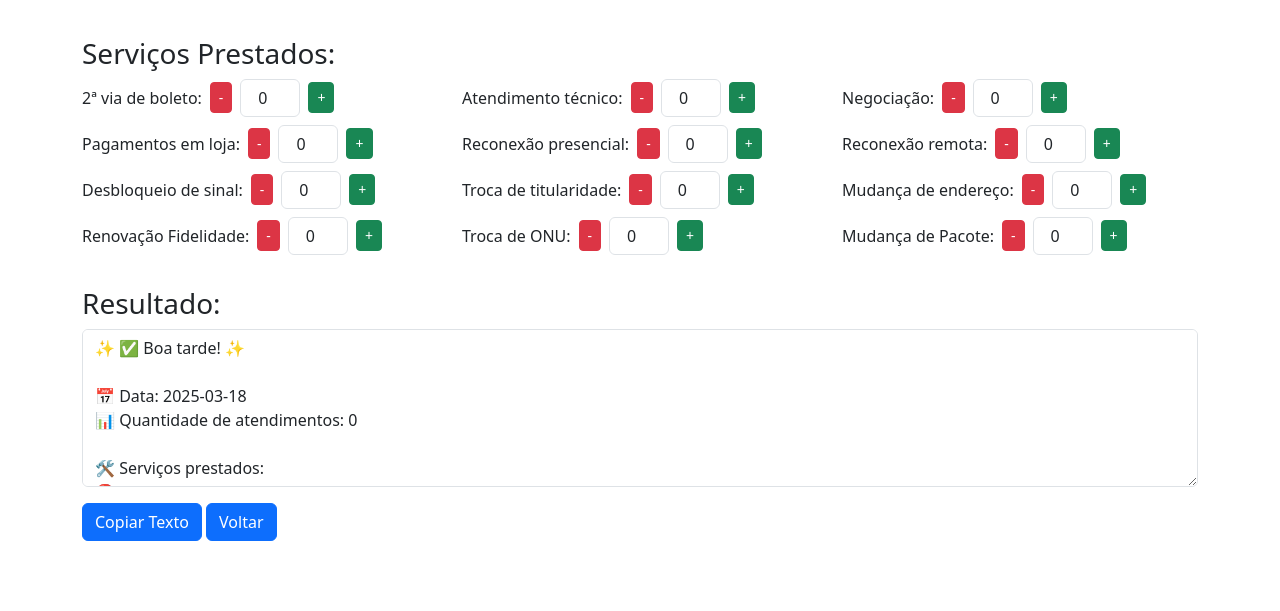
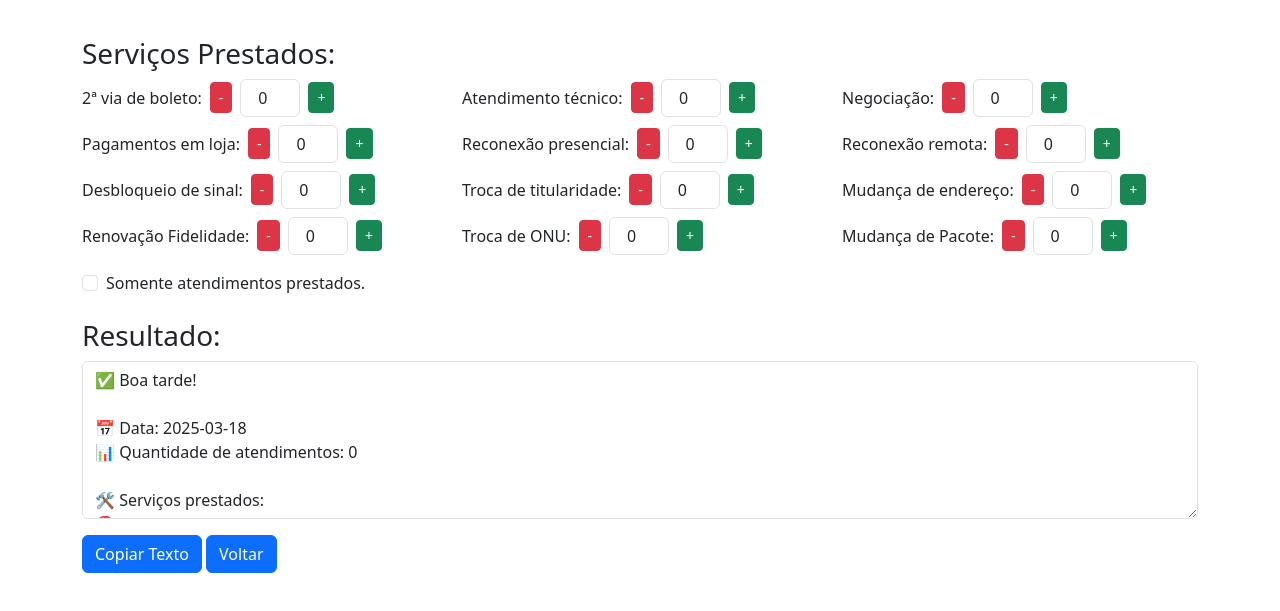
Before and after one commit to christianfelipesf/maxx, a plain HTML site: page servicos/relatorio.html in a window 1280 px wide. Shown: the part 143-754 px from the top of the page. Drawn offline with nearby package versions, Linux system fonts and the light colour scheme.

Commit message:
Update relatorio.html
1

```diff
--- a/servicos/relatorio.html
+++ b/servicos/relatorio.html
@@ -30,6 +30,10 @@
             "Reconexão remota", "Desbloqueio de sinal", "Troca de titularidade", "Mudança de endereço", "Renovação Fidelidade", "Troca de ONU",
             "Mudança de Pacote"
         ];
+        function saudacao() {
+            const hora = new Date().getHours();
+            return hora >= 5 && hora < 12 ? "Bom dia!" : hora < 18 ? "Boa tarde!" : "Boa noite!";
+        }
 
         function atualizarTexto() {
             const data = document.getElementById("data").value;
@@ -37,14 +41,19 @@
             const cidade = document.getElementById("cidade").value;
             localStorage.setItem("cidadeSelecionada", cidade);
             let servicos = "";
+            let estaAtivada = document.getElementById("opcaoCheckbox").checked;
 
             document.querySelectorAll(".servico input[type=number]").forEach(input => {
                 let label = input.dataset.label;
                 let emoji = input.value > 0 ? "🟢" : "🔴";
-                servicos += `${emoji} ${label}: ${input.value}\n`;
+
+                // Se a checkbox estiver ativada, ignora os serviços com 🔴
+                if (!estaAtivada || emoji === "🟢") {
+                    servicos += `${emoji} ${label}: ${input.value}\n`;
+                }
             });
 
-            const texto = `✨ ✅ Boa tarde! ✨\n\n📅 Data: ${data}\n📊 Quantidade de atendimentos: ${quantidade}\n\n🛠️ Serviços prestados:\n${servicos}\n❌ Nenhuma indicação.\n\n🏪 Loja - ${cidade} ✅`;
+            const texto = `✅ ${saudacao()} \n\n📅 Data: ${data}\n📊 Quantidade de atendimentos: ${quantidade}\n\n🛠️ Serviços prestados:\n${servicos}\n❌ Nenhuma indicação.\n\n🏪 Loja - ${cidade} ✅`;
             document.getElementById("resultado").value = texto;
         }
 
@@ -124,7 +133,9 @@
         <div class="col-md-4 mb-3">
             <label class="form-label">Data:</label>
             <input type="date" id="data" class="form-control" onchange="atualizarTexto()">
+
         </div>
+
         <div class="col-md-4 mb-3">
             <label class="form-label">Quantidade de atendimentos:</label>
             <div class="input-group">
@@ -132,11 +143,14 @@
                 <input type="number" id="quantidade" class="form-control text-center" value="0" min="0" oninput="atualizarTexto()">
                 <button class="btn btn-success btn-animated" onclick="alterarQuantidadeAtendimentos(1)">+</button>
             </div>
+
+
         </div>
+
         <div class="col-md-4 mb-3">
             <label class="form-label">Cidade:</label>
             <select id="cidade" class="form-select" onchange="atualizarTexto()">
-                <option value="SANTA INÊS/MA">SANTA INÊS/MA</option>
+                <option value="SANTA INÊS/MA">SANTA INÊS/MA</optiexon>
                 <option value="SANTA RITA/MA">SANTA RITA/MA</option>
                 <option value="ROSÁRIO/MA">ROSÁRIO/MA</option>
                 <option value="CHAPADINHA/MA">CHAPADINHA/MA</option>
@@ -145,9 +159,14 @@
                 <option value="ITAPECURU MIRIM/MA">ITAPECURU MIRIM/MA</option>
             </select>
         </div>
+
     </div>
     <h3 class="mt-4">Serviços Prestados:</h3>
     <div id="servicos-container" class="row"></div>
+    <div class="form-check mt-2">
+            <input class="form-check-input" type="checkbox" id="opcaoCheckbox" onchange="atualizarTexto()">
+            <label class="form-check-label" for="opcaoCheckbox">Somente atendimentos prestados.</label>
+        </div>
     <h3 class="mt-4">Resultado:</h3>
     <textarea id="resultado" class="form-control" rows="6" readonly></textarea>
     <button class="btn btn-primary mt-3 btn-animated" onclick="copiarTexto()">Copiar Texto</button>
```
